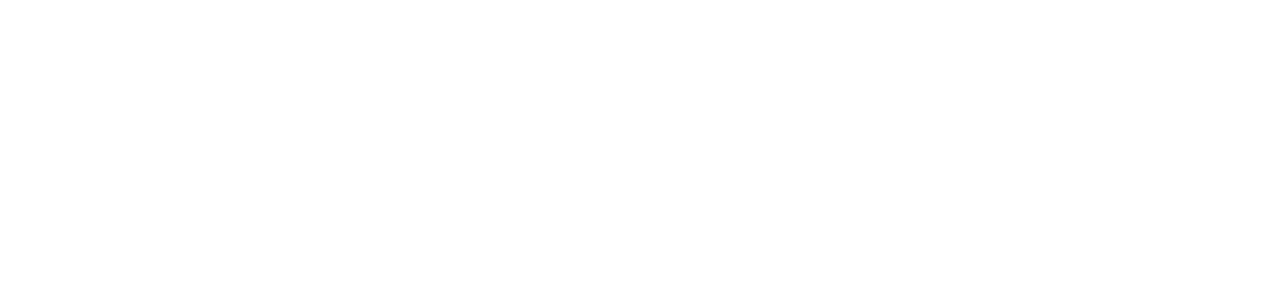
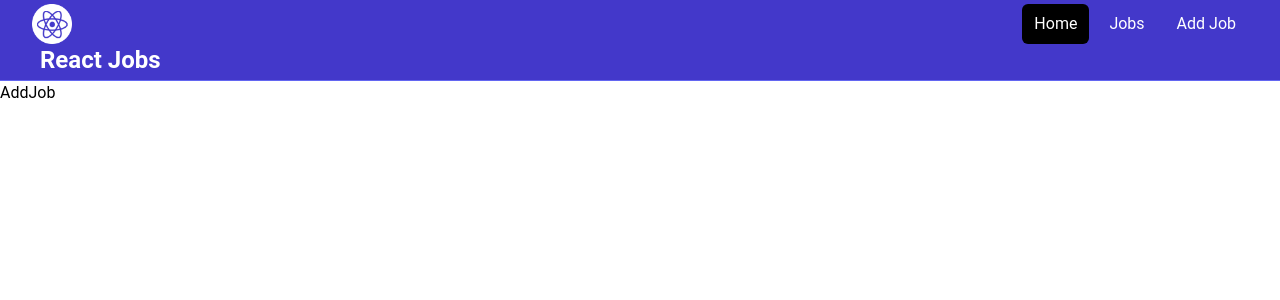
Before and after one commit to aryannxroot/Jobs, a React (Vite) app: page /add-job in a window 1280 px wide. Before the commit this address had no page. Shown: the top 300 px of the page. Built offline with nearby package versions, Linux system fonts and the light colour scheme.

Commit message:
added 404 page

```diff
--- a/src/App.jsx
+++ b/src/App.jsx
@@ -5,6 +5,8 @@
 import MainLayout from './pages/MainLayout'
 import HomePage from './pages/HomePage'
 import JobsPage from './pages/JobsPage'
+import Error404Page from './pages/Error404Page'
+import AddJobPage from './pages/AddJobPage'
 
 
 
@@ -16,7 +18,9 @@
           <Route path='/' element={<MainLayout />}>
             <Route index element={<HomePage />} />
             <Route path='/jobs' element={<JobsPage />} />
+            <Route path='add-job' element={<AddJobPage />} />
           </Route>
+          <Route path="*" element={<Error404Page />} />
         </Routes>
       </BrowserRouter>
     </>
--- a/src/components/Navbar.jsx
+++ b/src/components/Navbar.jsx
@@ -29,7 +29,7 @@
                   >Jobs
                   </Link>
                   <Link
-                  to="/add-job.html"
+                  to="/add-job"
                   className="text-white hover:bg-gray-900 hover:text-white rounded-md px-3 py-2"
                   >Add Job
                   </Link>
--- /dev/null
+++ b/src/pages/AddJobPage.jsx
@@ -0,0 +1,11 @@
+import React from 'react'
+
+const AddJobPage = () => {
+  return (
+    <div>
+      AddJob
+    </div>
+  )
+}
+
+export default AddJobPage
--- /dev/null
+++ b/src/pages/Error404Page.jsx
@@ -0,0 +1,20 @@
+import React from 'react'
+import { FaExclamationTriangle } from 'react-icons/fa'
+import { Link } from 'react-router-dom'
+
+const Error404Page = () => {
+  return (
+    <section className="text-center flex flex-col justify-center items-center h-96" >
+        <FaExclamationTriangle className='text-yellow-400 text-9xl fa-4x mb-4' />
+        <h1 className="text-6xl font-bold mb-4">404 Not Found</h1>
+        <p className="text-xl mb-5">This page does not exist</p>
+        <Link
+            to="/"
+            className="text-white bg-indigo-700 hover:bg-indigo-900 rounded-md px-3 py-2 mt-4"
+            >Go Back
+        </Link>
+    </section>
+  )
+}
+
+export default Error404Page
```
